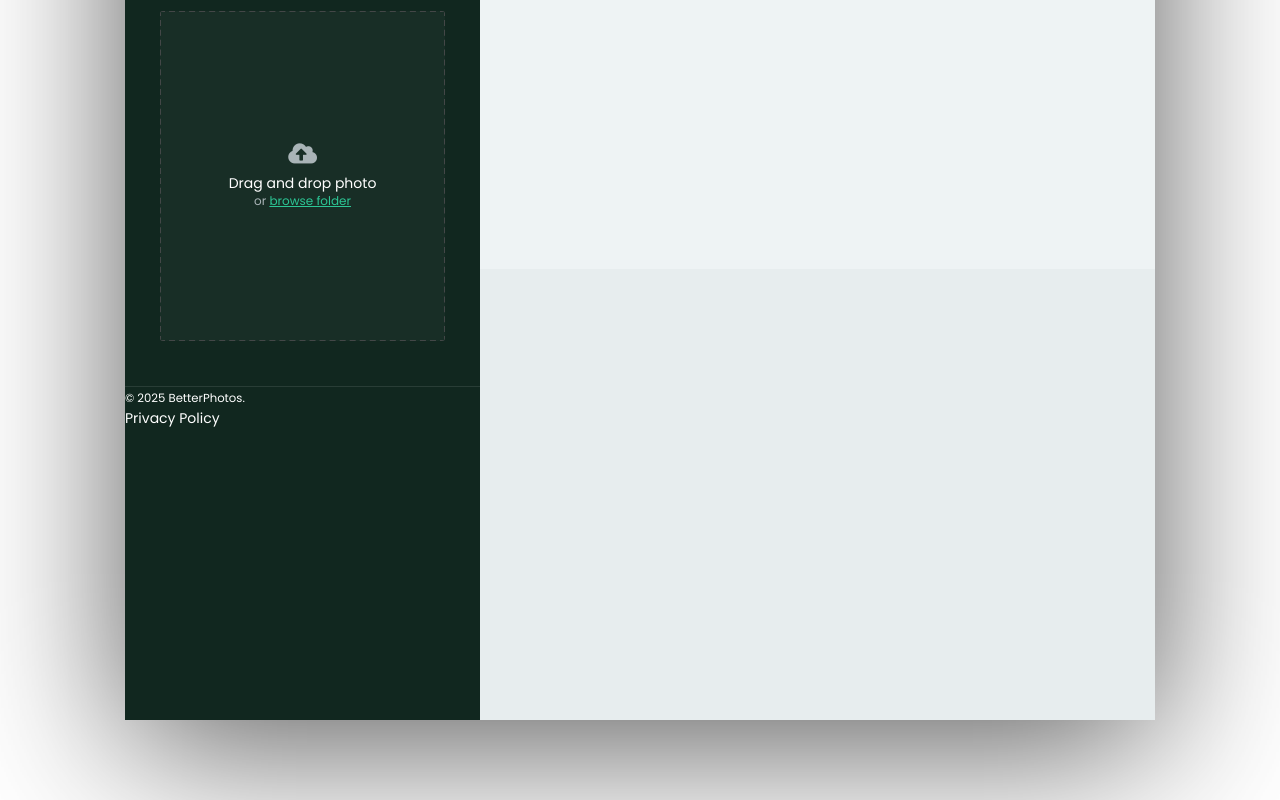
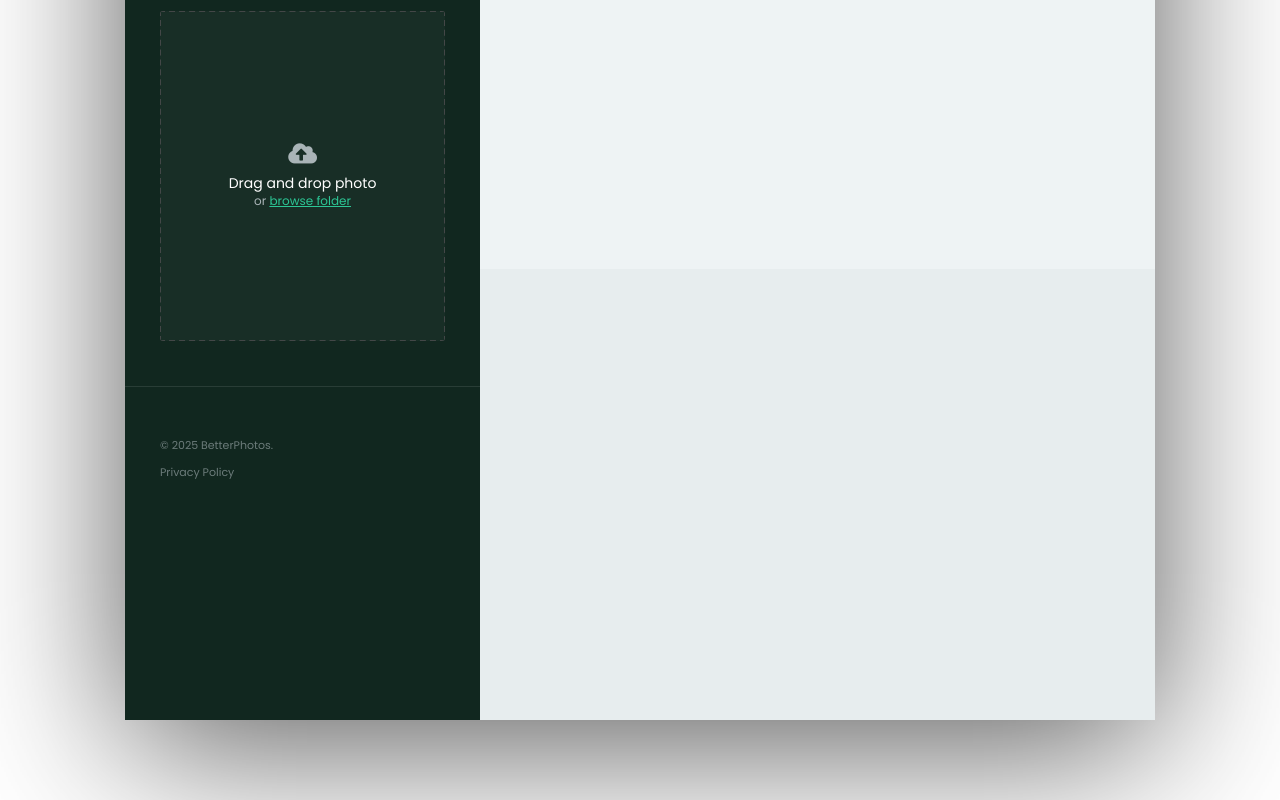
Before and after one commit to aminetiouk/BetterPhotos, a website: page index.html in a window 1280 px wide. Shown: the part 600-1400 px from the top of the page. Drawn offline with Linux system fonts and the light colour scheme.

Commit message:
feat: style footer

```diff
--- a/main.scss
+++ b/main.scss
@@ -305,6 +305,22 @@ a {
   }
 }
 
+.footer {
+  padding-top: 50px;
+  padding-left: 35px;
+  font-size: 11px;
+  color: rgba($color-grey-medium, .6);
+
+  &__list {
+    display: flex;
+    column-gap: 15px;
+    margin-top: 10px;
+  }
+}
+
+.copyright {
+  font-size: inherit;
+}
 .gallery {
   background-color: $color-grey-light;
 
```
Also changed, not shown: style.css.
